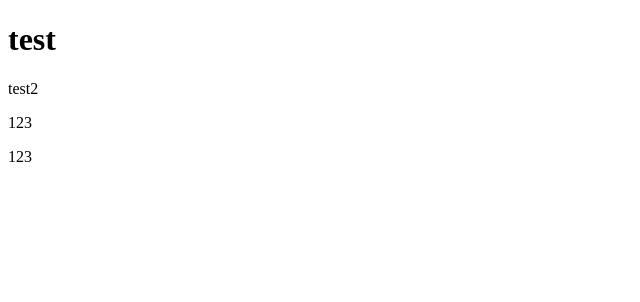
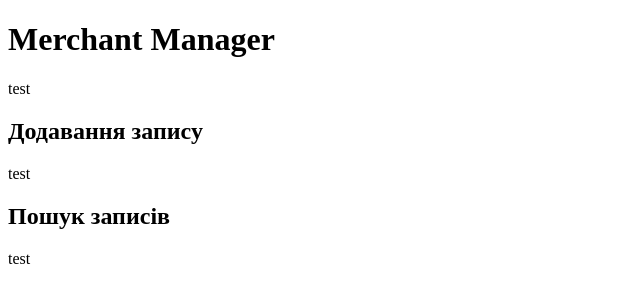
Before and after one commit to danil-maksimenko/merchant-task, a website: page public/index.html in a window 1280 px wide. Shown: the whole page, without its empty margins (0-640 px from the left). Drawn offline with Linux system fonts and the light colour scheme.

```diff
--- a/public/index.html
+++ b/public/index.html
@@ -7,9 +7,25 @@
         <link rel="stylesheet" href="./css/style.css" />
     </head>
     <body>
-        <h1>test</h1>
-        <p>test2</p>
-        123
-        <p>123</p>
+        <div class="page">
+            <div class="container">
+                <header class="header">
+                    <h1>Merchant Manager</h1>
+                    <p>test</p>
+                </header>
+
+                <section class="card">
+                    <h2>Додавання запису</h2>
+                    <p>test</p>
+                </section>
+
+                <section class="card">
+                    <h2>Пошук записів</h2>
+                    <p>test</p>
+                </section>
+            </div>
+        </div>
+
+        <script src="./js/app.js"></script>
     </body>
 </html>
```
